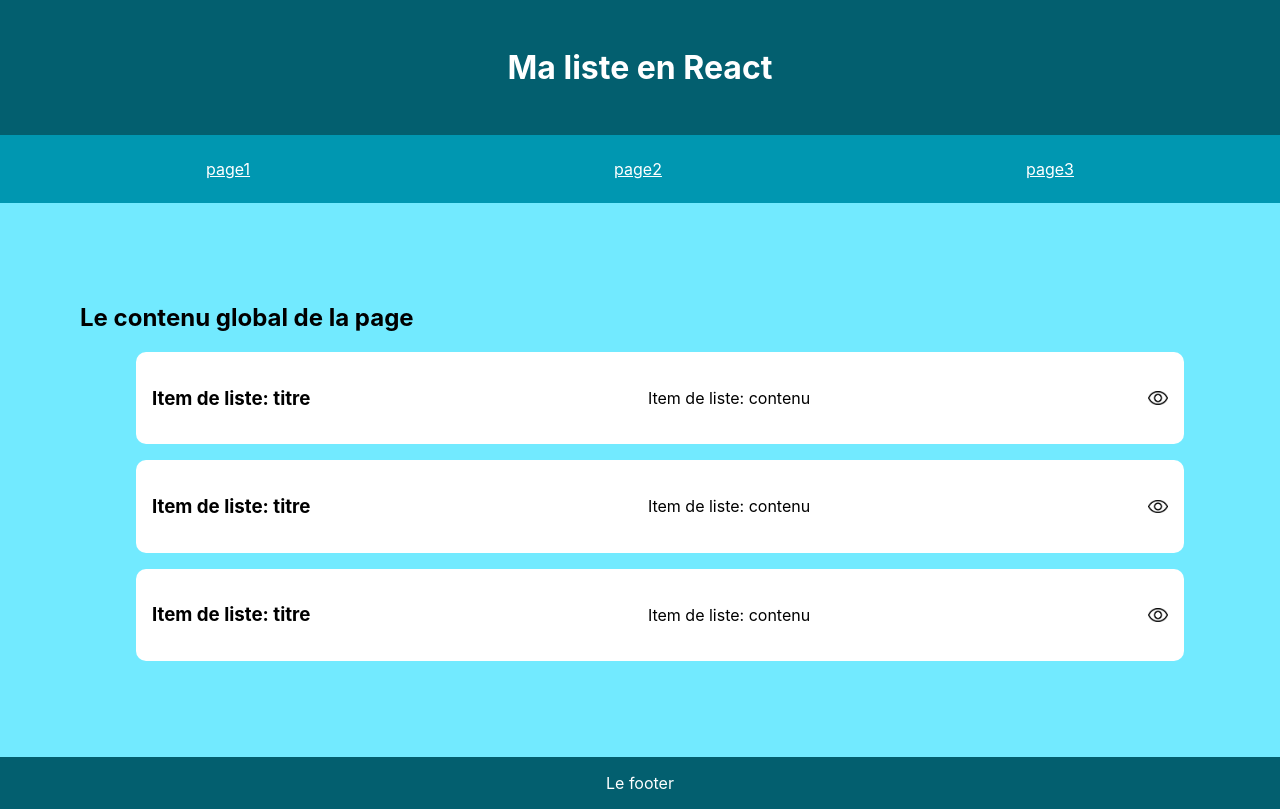
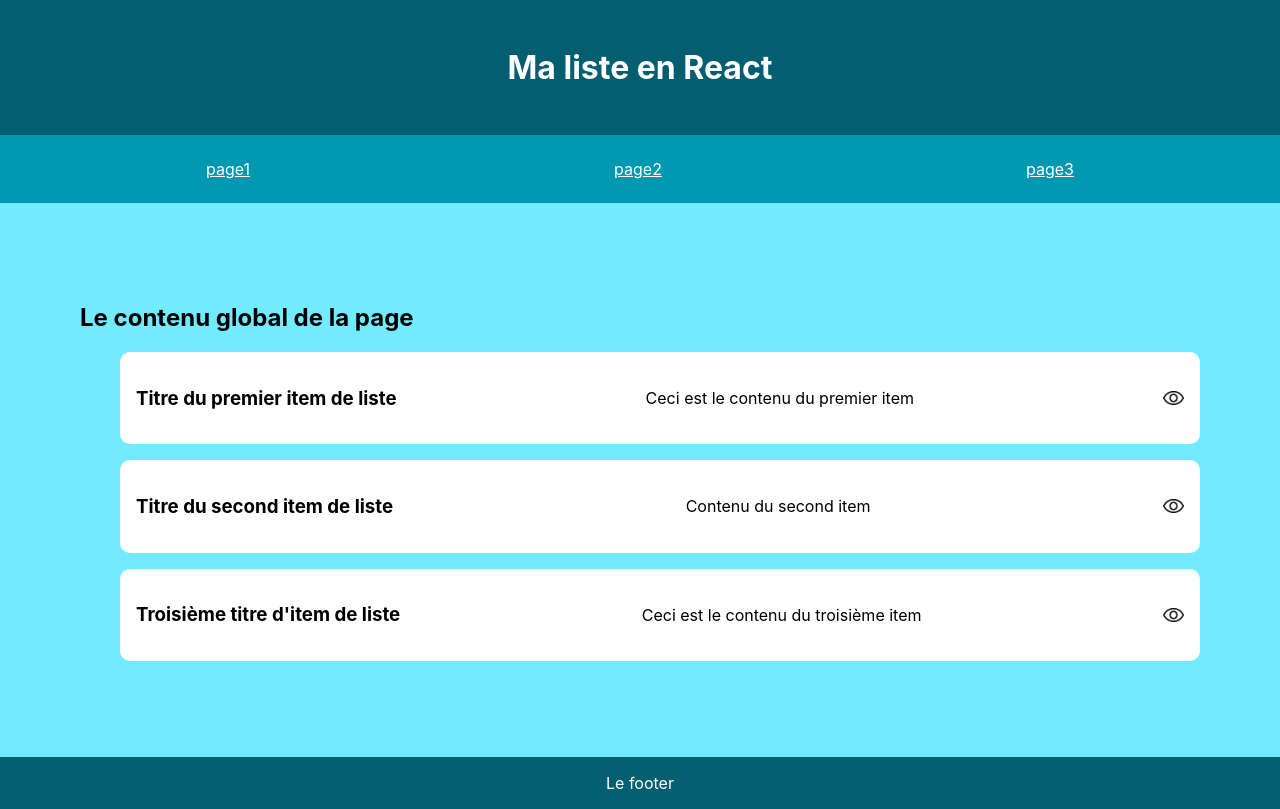
Before and after one commit to DianeBinsztok/react-project, a React (Create React App) app: page / in a window 1280 px wide. Built offline with nearby package versions, Linux system fonts and the light colour scheme.

Commit message:
feat: passing props to ListItem component

```diff
--- a/public/index.html
+++ b/public/index.html
@@ -2,14 +2,14 @@
 <html lang="en">
   <head>
     <meta charset="utf-8" />
-    <link rel="icon" href="%PUBLIC_URL%/favicon.ico" />
+    <!--<link rel="icon" href="%PUBLIC_URL%/favicon.ico" />-->
     <meta name="viewport" content="width=device-width, initial-scale=1" />
     <meta name="theme-color" content="#000000" />
     <meta
       name="description"
       content="Web site created using create-react-app"
     />
-    <link rel="apple-touch-icon" href="%PUBLIC_URL%/logo192.png" />
+    <!--<link rel="apple-touch-icon" href="%PUBLIC_URL%/logo192.png" />-->
     <!--
       manifest.json provides metadata used when your web app is installed on a
       user's mobile device or desktop. See https://developers.google.com/web/fundamentals/web-app-manifest/
--- a/src/components/List.js
+++ b/src/components/List.js
@@ -1,12 +1,26 @@
 import '../styles/List.css';
 import ListItem from './ListItem';
+import '../styles/ListItem.css';
+import see from '../assets/icons/eye.png';
+
+// Chaque item doit avoir une clé (id) pour faciliter
+const listArray = [
+
+    {id:0, title: "Titre du premier item de liste", content:"Ceci est le contenu du premier item"},
+    {id:1, title: "Titre du second item de liste", content:"Contenu du second item"},
+    {id:2, title: "Troisième titre d'item de liste", content:"Ceci est le contenu du troisième item"},
+];
 
 function List() {
+
+    //La fonction fléchée retourne implicitement l'expression: pas besoin de "return"
+    const list = listArray.map((item, index)=>
+        <ListItem key={item.id} title= {item.title} content = {item.content}/>
+    );
+
     return (
         <ul>
-            <ListItem />
-            <ListItem />
-            <ListItem />
+            {list}
         </ul>
     );
 
--- a/src/components/ListItem.js
+++ b/src/components/ListItem.js
@@ -2,12 +2,12 @@ import '../styles/ListItem.css';
 import see from '../assets/icons/eye.png';
 
 
-function ListItem() {
+function ListItem({id, title, content}) {
     return (
-            <li className='listitem'>
-                <h3>Item de liste: titre</h3>
-                <p>Item de liste: contenu</p>
-                <img src={see}></img>
+            <li key={id} className='listitem'>
+                <h3>{title}</h3>
+                <p>{content}</p>
+                <img src={see} alt="Voir le contenu"/>
             </li>
     );
 
--- a/src/styles/ListItem.css
+++ b/src/styles/ListItem.css
@@ -4,7 +4,7 @@
     align-items: center;
     background-color: #ffffff;
     padding: 1rem;
-    margin:1rem;
+    margin:1rem 0;
     list-style-type:none;
     border-radius: 10px;
 }
```
